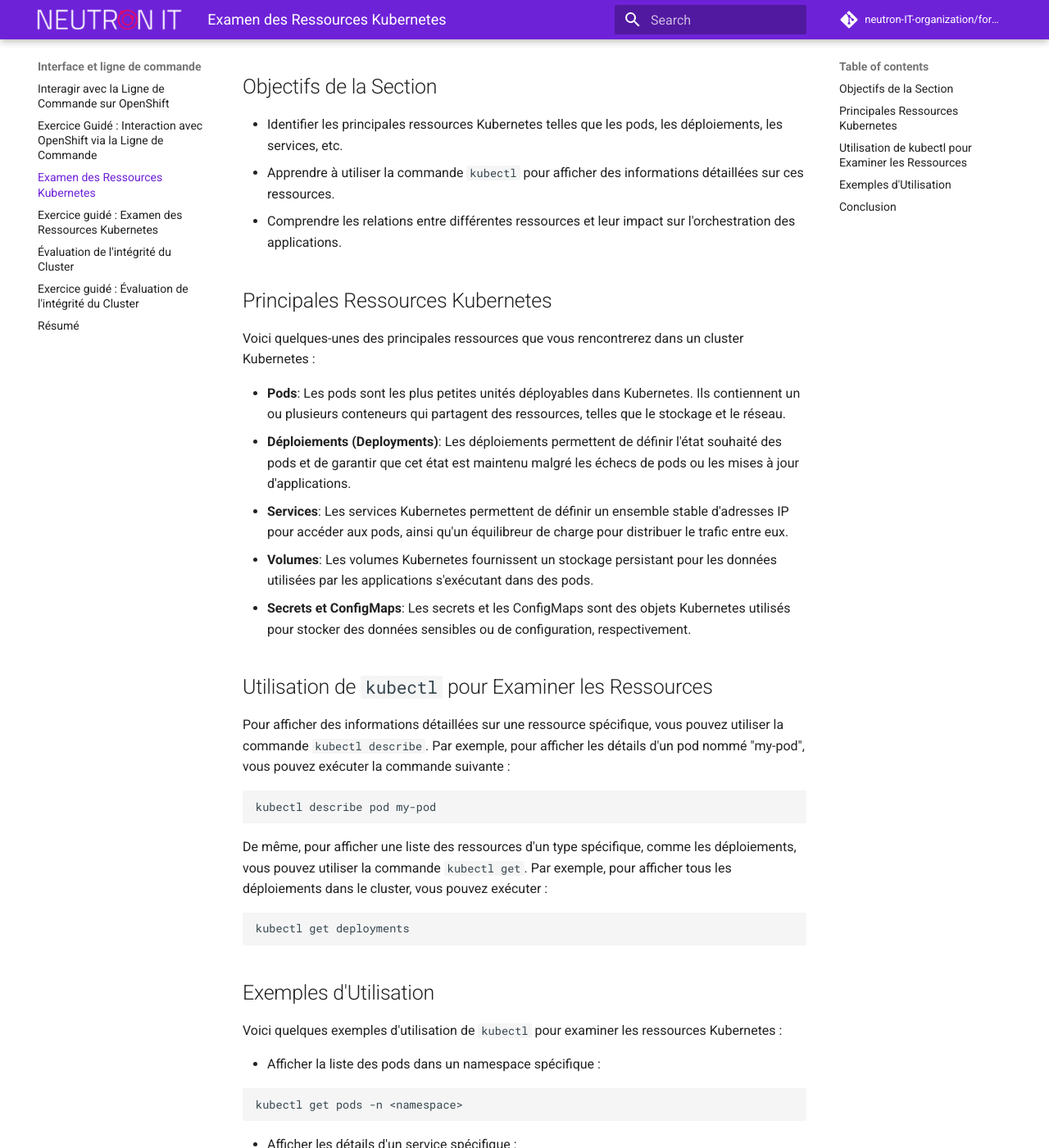
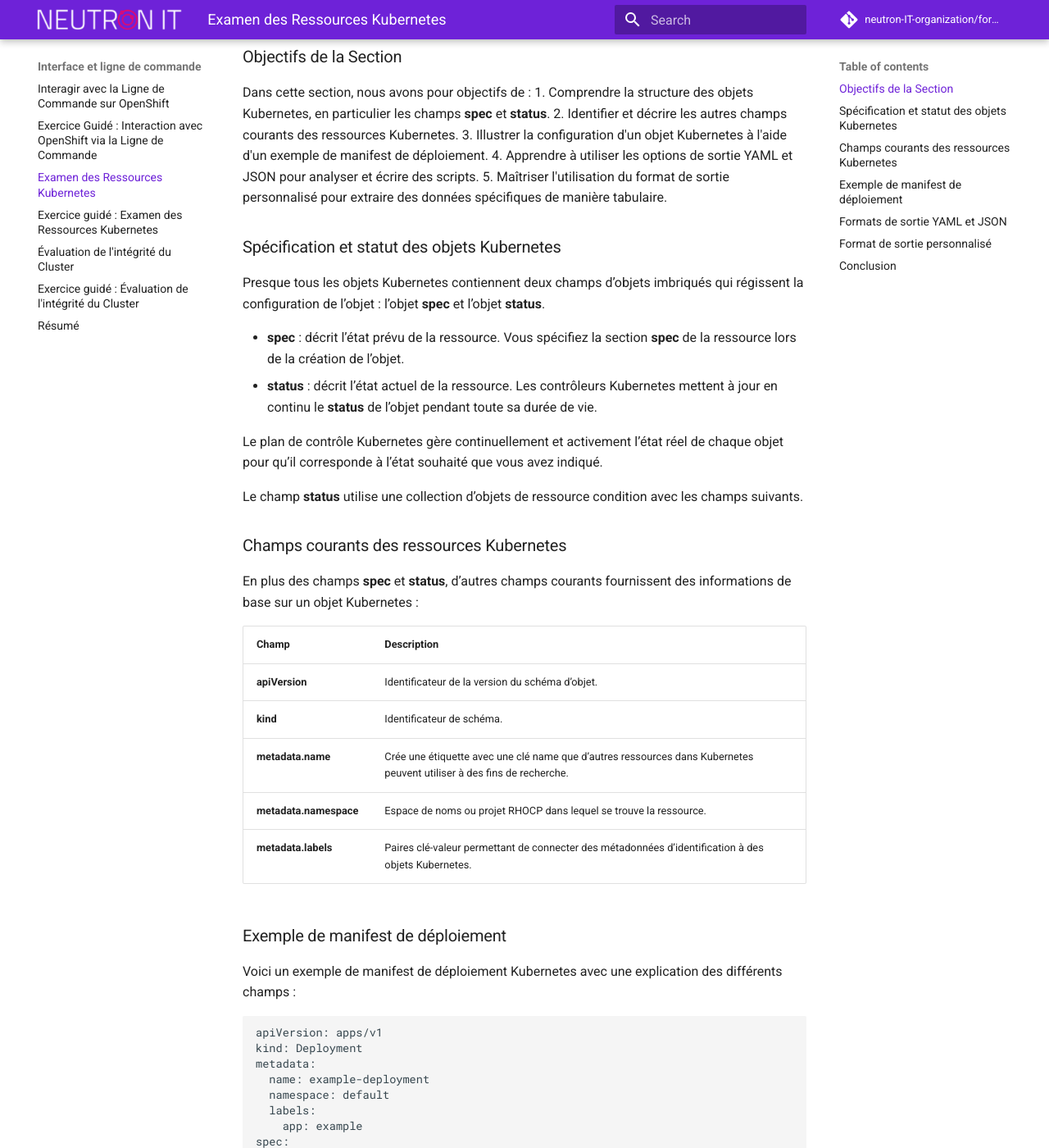
Before and after one commit to neutron-IT-organization/formation-openshift, an MkDocs documentation site: the page built from content/02_Interface_et_ligne_de_commande/02_Examen_des_ressources_Kubernetes.md, in a window 1280 px wide and 1400 px high, scrolled down 282 px. Shown: the whole window at 82% size. Built offline with MkDocs 1.6.1 and Material for MkDocs 9.7.7, drawn with Linux system fonts in a browser that asks for light colours; comment, search, counter and statistics services are not loaded; some of the changed text lies outside the part shown.

Commit message:
add exam resources

````diff
--- a/content/02_Interface_et_ligne_de_commande/02_Examen_des_ressources_Kubernetes.md
+++ b/content/02_Interface_et_ligne_de_commande/02_Examen_des_ressources_Kubernetes.md
@@ -1,59 +1,114 @@
 # Examen des Ressources Kubernetes
 
-Dans cette section, nous allons explorer les différentes ressources disponibles dans un cluster Kubernetes et apprendre comment les examiner à l'aide de la ligne de commande `kubectl`. Comprendre ces ressources est essentiel pour gérer efficacement un environnement Kubernetes et OpenShift.
+Dans cette section, nous allons apprendre comment examiner les différentes ressources disponibles dans un cluster Kubernetes  à l'aide de la ligne de commande `oc`. Comprendre ces ressources est essentiel pour gérer efficacement un environnement Kubernetes et OpenShift.
 
-## Objectifs de la Section
+### Objectifs de la Section
 
-- Identifier les principales ressources Kubernetes telles que les pods, les déploiements, les services, etc.
-- Apprendre à utiliser la commande `kubectl` pour afficher des informations détaillées sur ces ressources.
-- Comprendre les relations entre différentes ressources et leur impact sur l'orchestration des applications.
+Dans cette section, nous avons pour objectifs de :
+1. Comprendre la structure des objets Kubernetes, en particulier les champs **spec** et **status**.
+2. Identifier et décrire les autres champs courants des ressources Kubernetes.
+3. Illustrer la configuration d'un objet Kubernetes à l'aide d'un exemple de manifest de déploiement.
+4. Apprendre à utiliser les options de sortie YAML et JSON pour analyser et écrire des scripts.
+5. Maîtriser l'utilisation du format de sortie personnalisé pour extraire des données spécifiques de manière tabulaire.
 
-## Principales Ressources Kubernetes
+### Spécification et statut des objets Kubernetes
 
-Voici quelques-unes des principales ressources que vous rencontrerez dans un cluster Kubernetes :
+Presque tous les objets Kubernetes contiennent deux champs d’objets imbriqués qui régissent la configuration de l’objet : l’objet **spec** et l’objet **status**.
 
-- **Pods**: Les pods sont les plus petites unités déployables dans Kubernetes. Ils contiennent un ou plusieurs conteneurs qui partagent des ressources, telles que le stockage et le réseau.
-- **Déploiements (Deployments)**: Les déploiements permettent de définir l'état souhaité des pods et de garantir que cet état est maintenu malgré les échecs de pods ou les mises à jour d'applications.
-- **Services**: Les services Kubernetes permettent de définir un ensemble stable d'adresses IP pour accéder aux pods, ainsi qu'un équilibreur de charge pour distribuer le trafic entre eux.
-- **Volumes**: Les volumes Kubernetes fournissent un stockage persistant pour les données utilisées par les applications s'exécutant dans des pods.
-- **Secrets et ConfigMaps**: Les secrets et les ConfigMaps sont des objets Kubernetes utilisés pour stocker des données sensibles ou de configuration, respectivement.
+- **spec** : décrit l’état prévu de la ressource. Vous spécifiez la section **spec** de la ressource lors de la création de l’objet.
+- **status** : décrit l’état actuel de la ressource. Les contrôleurs Kubernetes mettent à jour en continu le **status** de l’objet pendant toute sa durée de vie.
 
-## Utilisation de `kubectl` pour Examiner les Ressources
+Le plan de contrôle Kubernetes gère continuellement et activement l’état réel de chaque objet pour qu’il corresponde à l’état souhaité que vous avez indiqué.
 
-Pour afficher des informations détaillées sur une ressource spécifique, vous pouvez utiliser la commande `kubectl describe`. Par exemple, pour afficher les détails d'un pod nommé "my-pod", vous pouvez exécuter la commande suivante :
+Le champ **status** utilise une collection d’objets de ressource condition avec les champs suivants.
+
+### Champs courants des ressources Kubernetes
+
+En plus des champs **spec** et **status**, d’autres champs courants fournissent des informations de base sur un objet Kubernetes :
+
+| Champ                    | Description                                                                                          |
+|--------------------------|------------------------------------------------------------------------------------------------------|
+| **apiVersion**           | Identificateur de la version du schéma d’objet.                                                      |
+| **kind**                 | Identificateur de schéma.                                                                            |
+| **metadata.name**        | Crée une étiquette avec une clé name que d’autres ressources dans Kubernetes peuvent utiliser à des fins de recherche. |
+| **metadata.namespace**   | Espace de noms ou projet RHOCP dans lequel se trouve la ressource.                                   |
+| **metadata.labels**      | Paires clé-valeur permettant de connecter des métadonnées d’identification à des objets Kubernetes.  |
+
+### Exemple de manifest de déploiement
+
+Voici un exemple de manifest de déploiement Kubernetes avec une explication des différents champs :
+
+```yaml
+apiVersion: apps/v1
+kind: Deployment
+metadata:
+  name: example-deployment
+  namespace: default
+  labels:
+    app: example
+spec:
+  replicas: 3
+  selector:
+    matchLabels:
+      app: example
+  template:
+    metadata:
+      labels:
+        app: example
+    spec:
+      containers:
+      - name: example-container
+        image: nginx:1.14.2
+        ports:
+        - containerPort: 80
+status:
+  replicas: 3
+  updatedReplicas: 3
+  readyReplicas: 3
+  availableReplicas: 3
+  conditions:
+  - type: Available
+    status: "True"
+    lastUpdateTime: "2024-07-21T12:34:56Z"
+    lastTransitionTime: "2024-07-21T12:34:56Z"
+    reason: MinimumReplicasAvailable
+    message: Deployment has minimum availability.
+```
+
+- **apiVersion** : indique la version de l’API utilisée (ici, apps/v1).
+- **kind** : type de ressource (ici, Deployment).
+- **metadata** : informations sur l'objet, comme le nom, l’espace de noms et les étiquettes.
+- **spec** : décrit l'état souhaité, comme le nombre de réplicas, le sélecteur de pods et le template de pod.
+- **status** : montre l'état actuel de l'objet, y compris les réplicas disponibles et les conditions de l'objet.
+
+### Formats de sortie YAML et JSON
+
+Kubernetes fournit des options de sortie aux formats YAML et JSON, adaptées à l’analyse et à l’écriture de scripts.
+
+#### Exemple avec `-o yaml` :
 
 ```bash
-kubectl describe pod my-pod
+kubectl get deployment example-deployment -o yaml
 ```
 
-De même, pour afficher une liste des ressources d'un type spécifique, comme les déploiements, vous pouvez utiliser la commande `kubectl get`. Par exemple, pour afficher tous les déploiements dans le cluster, vous pouvez exécuter :
+#### Exemple avec `-o json` :
 
 ```bash
-kubectl get deployments
+kubectl get deployment example-deployment -o json
 ```
 
-## Exemples d'Utilisation
+### Format de sortie personnalisé
 
-Voici quelques exemples d'utilisation de `kubectl` pour examiner les ressources Kubernetes :
+Kubernetes offre un format de sortie personnalisé qui allie la facilité d’extraction des données via des requêtes de style jq à un format de sortie tabulaire. Utilisez l’option `-o custom-columns` avec des paires `<column name>: <jq query string>` séparées par des virgules.
 
-- Afficher la liste des pods dans un namespace spécifique :
+#### Exemple :
 
 ```bash
-kubectl get pods -n <namespace>
+kubectl get pods -o custom-columns=NAME:.metadata.name,STATUS:.status.phase
 ```
 
-- Afficher les détails d'un service spécifique :
+Cela affichera une table avec les colonnes **NAME** et **STATUS** des pods, en utilisant les chemins jq spécifiés pour extraire les valeurs des attributs correspondants.
 
-```bash
-kubectl describe service <service_name>
-```
+### Conclusion
 
-- Afficher la configuration d'un volume persistant :
-
-```bash
-kubectl describe persistentvolume <volume_name>
-```
-
-## Conclusion
-
-Examiner les ressources Kubernetes est une compétence essentielle pour les administrateurs et les développeurs travaillant avec des clusters Kubernetes et OpenShift. En utilisant les commandes `kubectl` appropriées, vous pouvez obtenir des informations détaillées sur l'état et la configuration des ressources, ce qui facilite le débogage des problèmes et la gestion des applications dans votre cluster.
+Dans cette section, nous avons exploré la structure des objets Kubernetes, en mettant l'accent sur les champs **spec** et **status**, ainsi que sur d'autres champs courants. Nous avons illustré ces concepts avec un exemple de manifest de déploiement et avons appris à utiliser les options de sortie YAML et JSON pour faciliter l'analyse et l'écriture de scripts. Enfin, nous avons découvert comment utiliser le format de sortie personnalisé pour extraire des données spécifiques de manière efficace. Ces compétences sont essentielles pour gérer et interroger efficacement les ressources Kubernetes dans OpenShift.
````
Also changed, not shown: content/01_Présentation_de_Kubernetes_et_Openshift/06_Résumé.md (+1 -1 lines).
